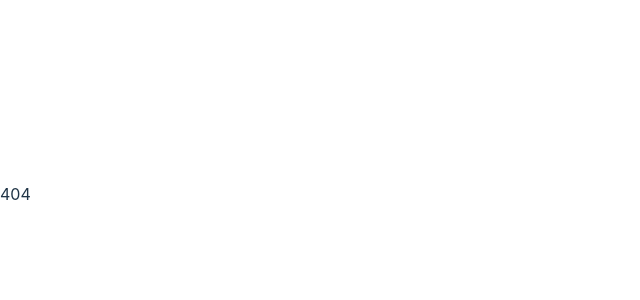
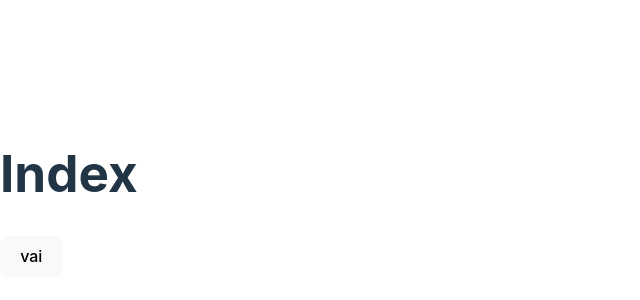
Before and after one commit to felipe-bergamaschi/vite-router, a React (Vite) app in the folder example/: page /util/navigate in a window 1280 px wide. Shown: the part 206-506 px from the top of the page, without its empty margins (0-640 px from the left). Built offline with nearby package versions, Linux system fonts and the light colour scheme.

Commit message:
fix: example

```diff
--- a/example/src/app/layout.tsx
+++ b/example/src/app/layout.tsx
@@ -1,7 +1,25 @@
+// import { useNavigate } from "vite-plugin-router/dist/hooks/useNavigate";
+
+import { useNavigate } from "./util/navigate";
+
 export default function Index() {
-  return (
-    <div>
-      <h1>Index</h1>
-    </div>
-  );
+	const navigate = useNavigate();
+
+	return (
+		<div>
+			<h1>Index</h1>
+			<button
+				type="button"
+				onClick={() => {
+					navigate("/admin", {
+						params: {
+							extra: "extra",
+						},
+					});
+				}}
+			>
+				vai
+			</button>
+		</div>
+	);
 }
--- /dev/null
+++ b/example/src/app/util/navigate.ts
@@ -0,0 +1,22 @@
+import { useNavigate as useRRDNavigate } from "react-router-dom";
+
+export function useNavigate() {
+	const navigate = useRRDNavigate();
+
+	function customNavigate(
+		path: string,
+		options?: { params?: Record<string, string> },
+	) {
+		let formattedPath = path as string;
+
+		const queryParams = options?.params
+			? new URLSearchParams(options.params).toString()
+			: "";
+
+		formattedPath += queryParams ? `?${queryParams}` : "";
+
+		return navigate(formattedPath);
+	}
+
+	return customNavigate;
+}
--- a/example/src/routes.tsx
+++ b/example/src/routes.tsx
@@ -14,6 +14,7 @@ const R0 = lazy(() => import('./app/admin/'));
 const R2 = lazy(() => import('./app/admin/product/details/[id]/'));
 const R3 = lazy(() => import('./app/admin/product/[id]'));
 const R4 = lazy(() => import('./app/'));
+const R6 = lazy(() => import('./app/util/navigate'));
 const L1 = lazy(() => import('./app/admin/layout'));
 const L5 = lazy(() => import('./app/layout'));
 
@@ -32,6 +33,7 @@ export function AppRoutes(props: RouteProps) {
 <Route path={"/admin/product/details/[id]"} key={"/admin/product/details/[id]"} element={<L1><R2></R2></L1>}></Route>
 <Route path={"/admin/product/:id"} key={"/admin/product/:id"} element={<L1><R3></R3></L1>}></Route>
 <Route path={"/"} key={"/"} element={<L5><R4></R4></L5>}></Route>
+<Route path={"/util/navigate"} key={"/util/navigate"} element={<L5><R6></R6></L5>}></Route>
           <Route
             path="*"
             element={props.notFoundPage || <div>404</div>}
--- a/example/vite.config.ts
+++ b/example/vite.config.ts
@@ -1,19 +1,9 @@
 import react from "@vitejs/plugin-react";
 import { defineConfig } from "vite";
 // @ts-ignore
-import { ViteRouter } from "../src";
+// import { ViteRouter } from "../src";
+import { ViteRouter } from "vite-plugin-router";
 
 export default defineConfig({
-	plugins: [
-		react(),
-		// @ts-ignore
-		ViteRouter({
-			router: "BrowserRouter",
-		}),
-		// @ts-ignore
-		ViteRouter({
-			router: "HashRouter",
-			output: "src/routes.hash.tsx",
-		}),
-	],
+	plugins: [react(), ViteRouter()],
 });
```
Also changed, not shown: example/package.json (+5 -5 lines), 1 other file (tests, documents, lock files or other folders).
